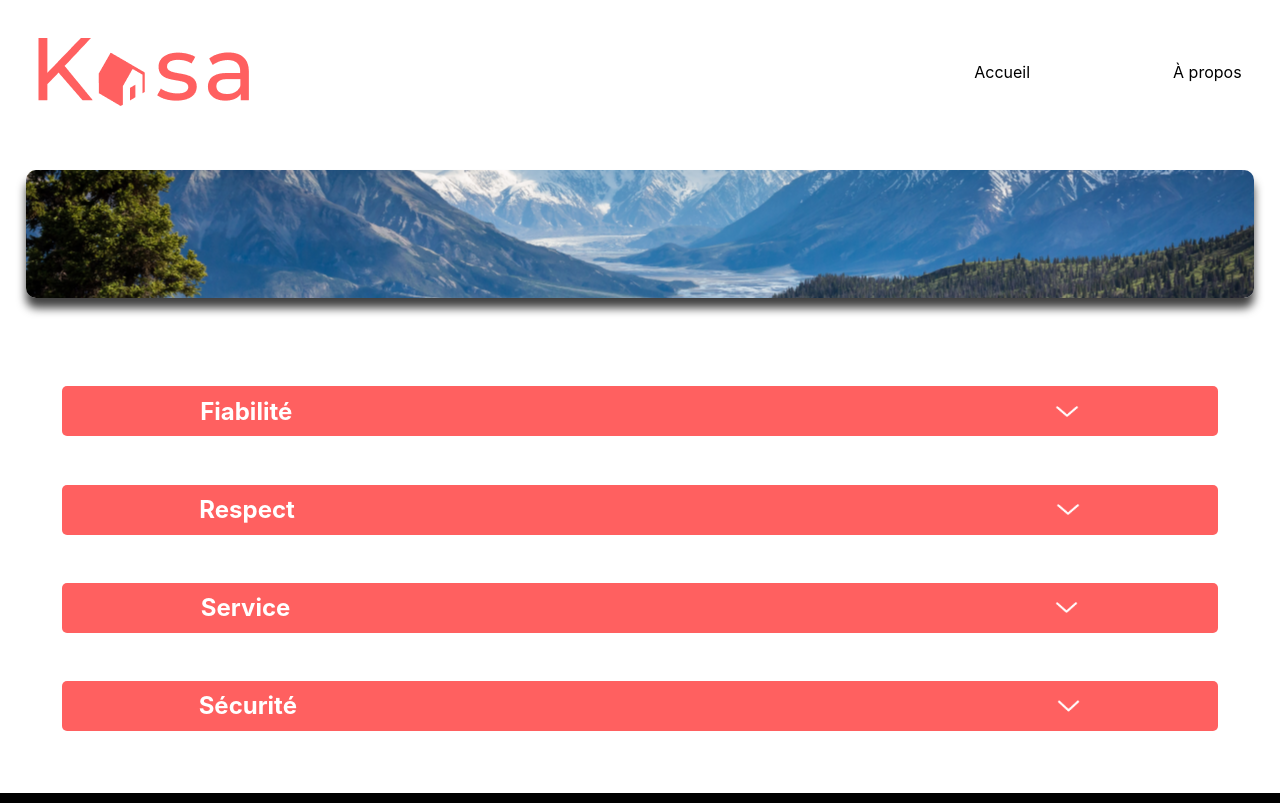
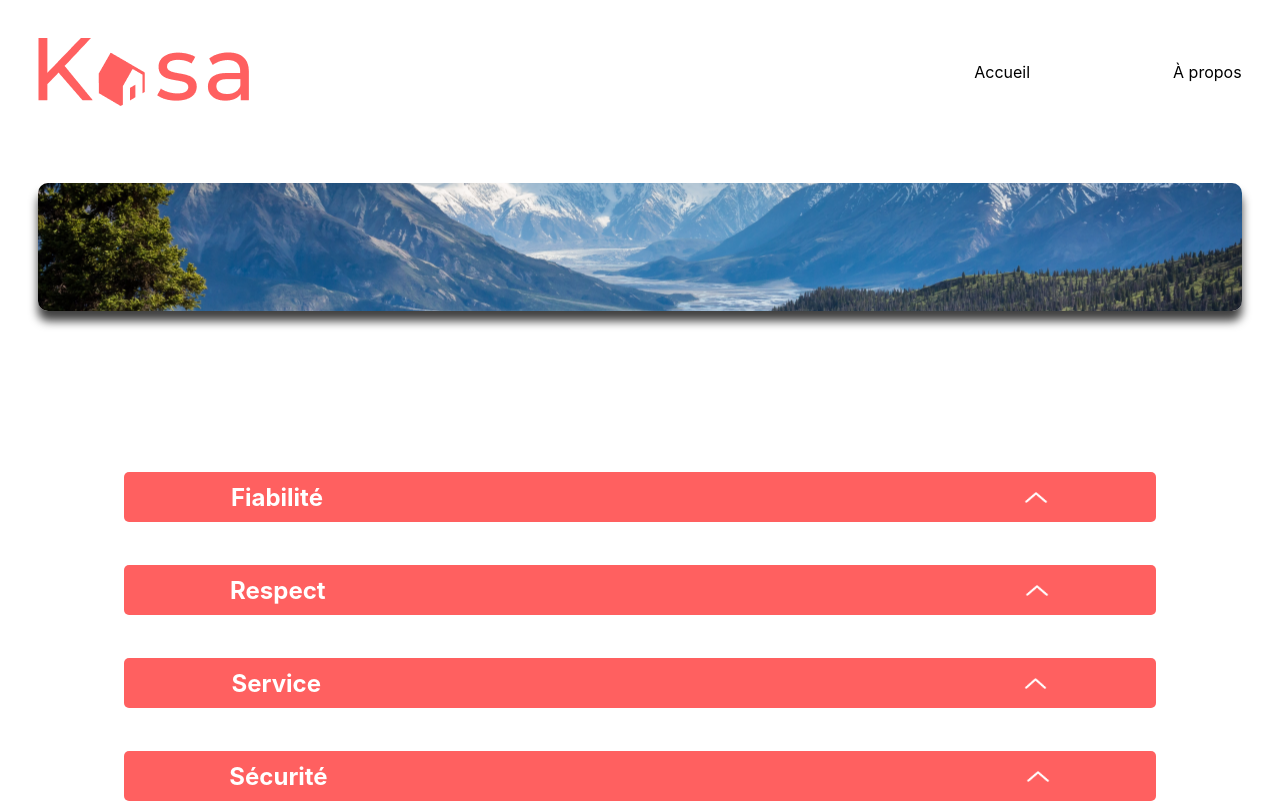
Before and after one commit to GripFast-III/Kasa, a React (Create React App) app in the folder projet-kasa/: page /about in a window 1280 px wide. Shown: the top 803 px of the page. Built offline with nearby package versions, Linux system fonts and the light colour scheme.

Commit message:
Arrangements CSS

```diff
--- a/projet-kasa/src/Pages/Housing/index.jsx
+++ b/projet-kasa/src/Pages/Housing/index.jsx
@@ -1,5 +1,6 @@
 import React from "react";
 import Banner from "../../Components/Banner";
+import Footer from "../../Components/Footer";
 
 const housing = () => {
   <>
@@ -13,6 +14,7 @@ const housing = () => {
         <div className="carousel"></div>
       </div>
     </section>
+    <Footer />
   </>;
 };
 
--- a/projet-kasa/src/Styles/index.css
+++ b/projet-kasa/src/Styles/index.css
@@ -89,6 +89,7 @@ a:hover {
   cursor: pointer;
   text-decoration: underline;
 }
+
 .bannerHome,
 .bannerAbout {
   padding: 2%;
@@ -108,6 +109,7 @@ a:hover {
   color: white;
   /* width: 100%; */
   height: 8rem;
+  margin: 1%;
 }
 
 .banner__title {
@@ -135,6 +137,12 @@ a:hover {
   flex-direction: column;
   align-items: center;
   margin: 3%;
+  row-gap: 4rem;
+  color: red;
+}
+
+.errorLinkHome {
+  color: black;
 }
 
 .About__banner {
@@ -156,6 +164,12 @@ a:hover {
   background-color: #f6f6f6;
   border-radius: 25px;
 }
+
+/* .card {
+  background-color: red;
+  width: 33%;
+  height: 15rem;
+} */
 
 .cards {
   width: 29%;
@@ -180,7 +194,7 @@ a:hover {
 .about {
   display: flex;
   flex-direction: column;
-  margin: 3%;
+  margin: 8%;
 }
 
 .aboutTitles {
```
Also changed, not shown: projet-kasa/src/Assets/down-chevron.png, 1 other file (tests, documents, lock files or other folders).
